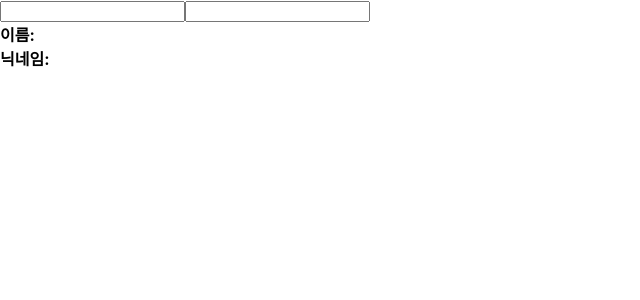
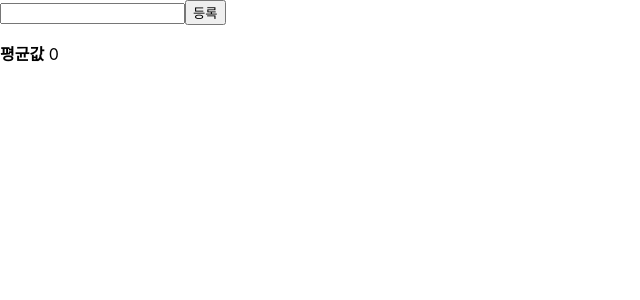
Before and after one commit to yudonlee/react_self_study, a React (Create React App) app in the folder chap8/: page / in a window 1280 px wide. Shown: the top 300 px of the page, without its empty margins (0-640 px from the left). Built offline with nearby package versions, Linux system fonts and the light colour scheme.

Commit message:
chpater 8.4 finished

```diff
--- a/chap8/src/App.js
+++ b/chap8/src/App.js
@@ -1,11 +1,11 @@
 import React, {useState} from 'react';
 import Counter from './Counter';
 import Info from './Info';
-// import Counter from './Counter';
-
+import Average from './Average'
 const App = () => {
   // return <Counter />
-  return <Info />;
+  // return <Info />;
+  return <Average />;
   // const [visible, setVisible] = useState(false);
   // return (
   //   <div>
--- /dev/null
+++ b/chap8/src/Average.js
@@ -0,0 +1,38 @@
+import React, { useState } from 'react';
+
+const getAverage = numbers => {
+    console.log('평균값 계산중');
+    if (numbers.length === 0) return 0;
+    const sum = numbers.reduce((a,b) => a + b);
+    return sum / numbers.length;
+};
+
+const Average = () => {
+    const [list, setList] = useState([]);
+    const [number, setNumber] = useState('');
+
+    const onChange = e => {
+        setNumber(e.target.value);
+    };
+    const onInsert = e => {
+        const nextList = list.concat(parseInt(number));
+        setList(nextList);
+        setNumber('');
+    };
+
+    return (
+        <div>
+            <input value={number} onChange = {onChange} />
+            <button onClick = {onInsert}>등록</button>
+            <ul>
+                {list.map((value,index) => (
+                    <li key={index}>{value}</li>
+                ))}
+            </ul>
+            <div>
+                <b>평균값</b> {getAverage(list)}
+            </div>
+        </div>
+    )
+}
+export default Average;
```
